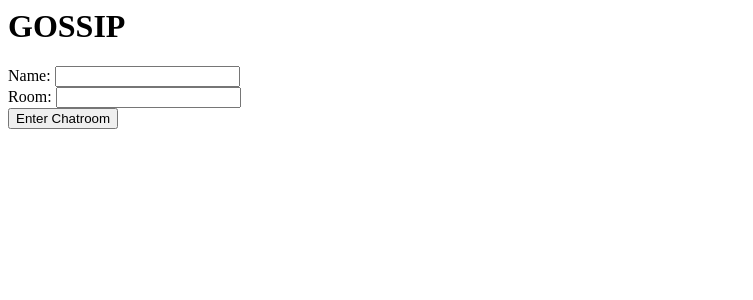
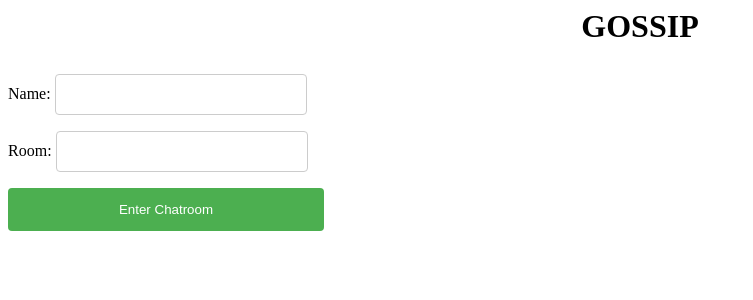
Before and after one commit to rambastola/Private-Chat-Room, a Flask app: page / in a window 1280 px wide. Shown: the top 300 px of the page, without its empty margins (0-753 px from the left). Run offline with Flask 2, Linux system fonts and the light colour scheme.

Commit message:
updated few things

```diff
--- a/app/templates/chat.html
+++ b/app/templates/chat.html
@@ -40,7 +40,9 @@
     <body>
         <h1>You are connected to group: {{ room }}</h1>
         <textarea id="chat" cols="70" rows="20"></textarea><br><br>
-        <input id="text" size="170" placeholder="Enter your message here"><br><br>
+        <textarea id="text" cols="70" rows="10"></textarea><br><br>
+
+        <!-- <input id="text" size="170" placeholder="Enter your message here"><br><br> -->
         <a href="#" onclick="leave_room();">Leave this room</a>
     </body>
 </html>
--- a/app/templates/index.html
+++ b/app/templates/index.html
@@ -1,9 +1,36 @@
 <html>
+
     <head>
-        <title>Let's Talk</title>
+    <h1 align="center">GOSSIP</h1>
     </head>
+<style>
+
+input[type=text], select {
+    width: 20%;
+    padding: 12px 12px;
+    margin: 8px 0;
+    display: inline-block;
+    border: 1px solid #ccc;
+    border-radius: 4px;
+    box-sizing: border-box;
+}
+
+input[type=submit] {
+    width: 25%;
+    background-color: #4CAF50;
+    color: white;
+    padding: 14px 20px;
+    margin: 8px 0;
+    border: none;
+    border-radius: 4px;
+    cursor: pointer;
+    align: center;
+}
+input[type=submit]:hover {
+    background-color: #45a049;
+}
+</style>
     <body>
-        <h1>GOSSIP</h1>
         <form method="POST">
             {{ form.hidden_tag() }}
             {{ form.name.label }}: {{ form.name() }} {% for error in form.name.errors %}{{ error }}{% endfor %}<br>
```
Also changed, not shown: app/main/routes.py (+12 -1 lines), app/templates/login.html (added, +26 -0 lines), requirements.txt (deleted, +0 -14 lines).
